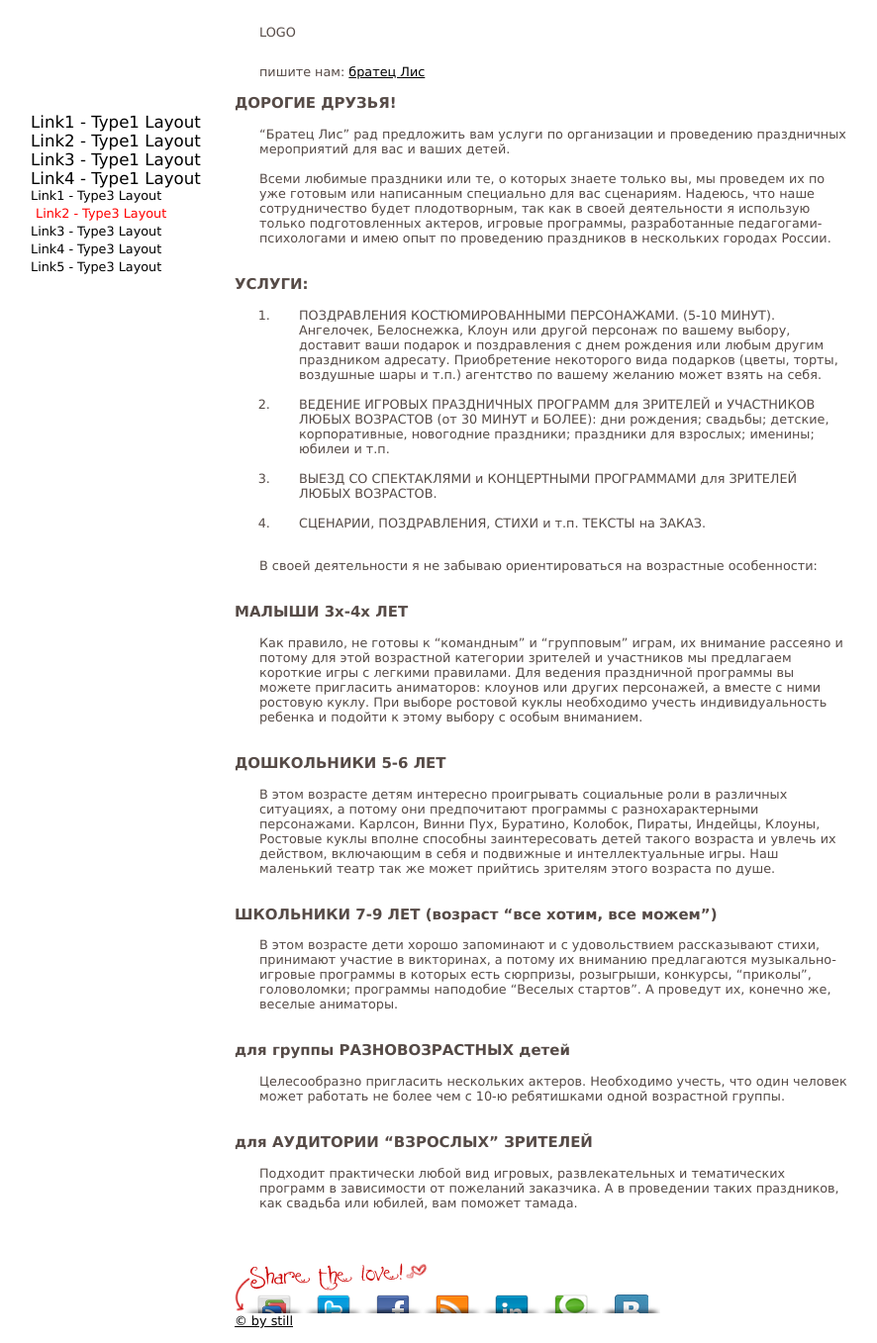
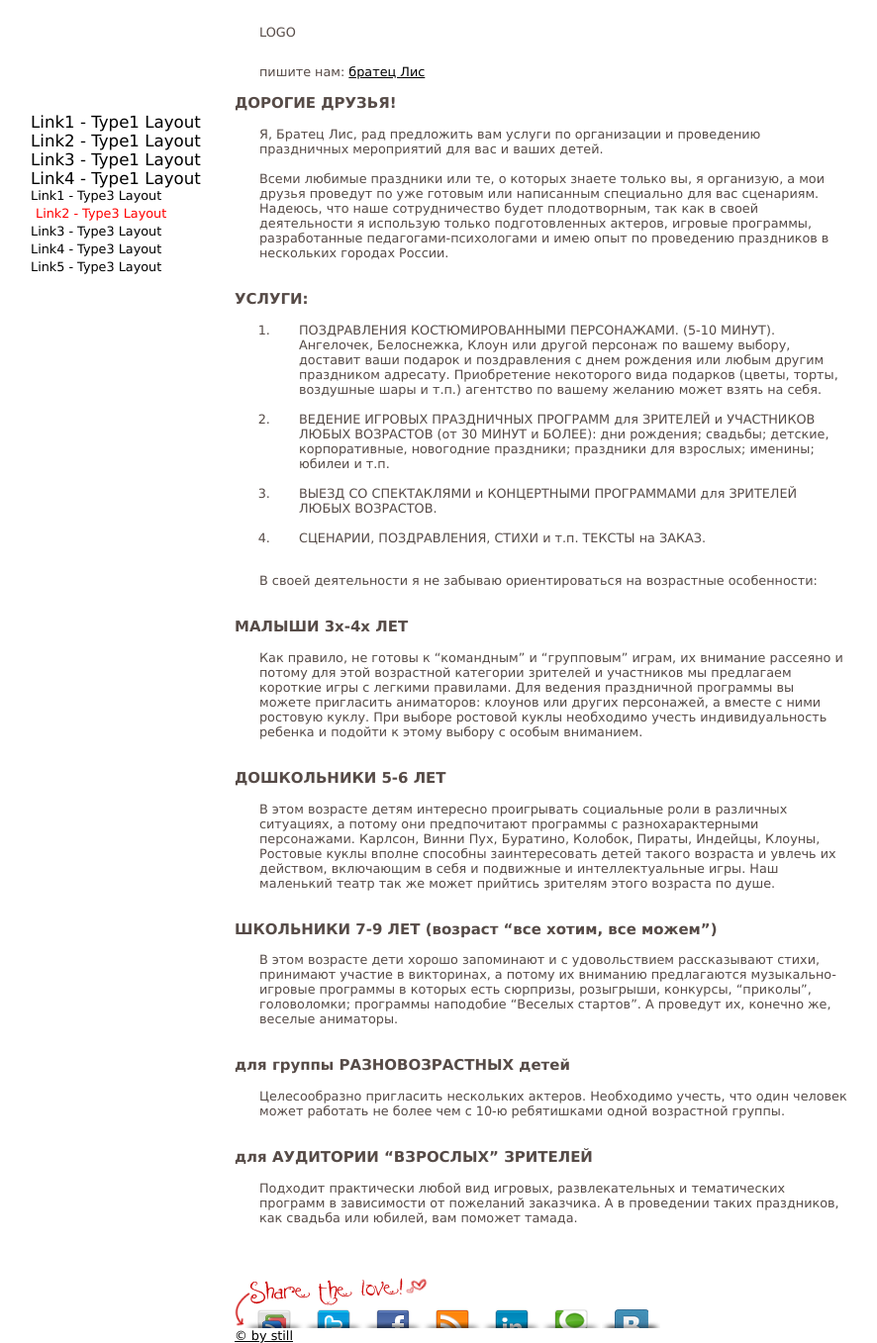
Before and after one commit to bratetslis/Site, a Jekyll site: the page built from testpage4.md, in a window 1280 px wide. Shown: the whole page at 99% size, without its empty margins (211-1097 px from the left). Built offline with Jekyll 4.4.1, drawn with Linux system fonts in a browser that asks for light colours.

Commit message:
Update testpage4.md

```diff
--- a/testpage4.md
+++ b/testpage4.md
@@ -5,9 +5,9 @@ nav: element
 ---
 ### ДОРОГИЕ ДРУЗЬЯ!
 
-"Братец Лис" рад предложить вам услуги по организации и проведению праздничных мероприятий для вас и ваших детей.
+Я, Братец Лис, рад предложить вам услуги по организации и проведению праздничных мероприятий для вас и ваших детей.
 
-Всеми любимые праздники или те, о которых знаете только вы, мы проведем их по уже готовым или написанным специально для вас сценариям.
+Всеми любимые праздники или те, о которых знаете только вы, я организую, а мои друзья проведут по уже готовым или написанным специально для вас сценариям.
 Надеюсь, что наше сотрудничество будет плодотворным, так как в своей деятельности я использую только подготовленных актеров, игровые программы, разработанные педагогами-психологами и имею опыт по проведению праздников в нескольких городах России.
 
 ### УСЛУГИ:
```
